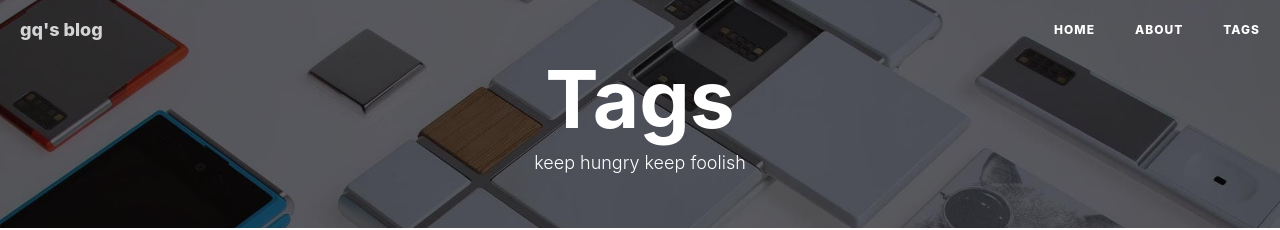
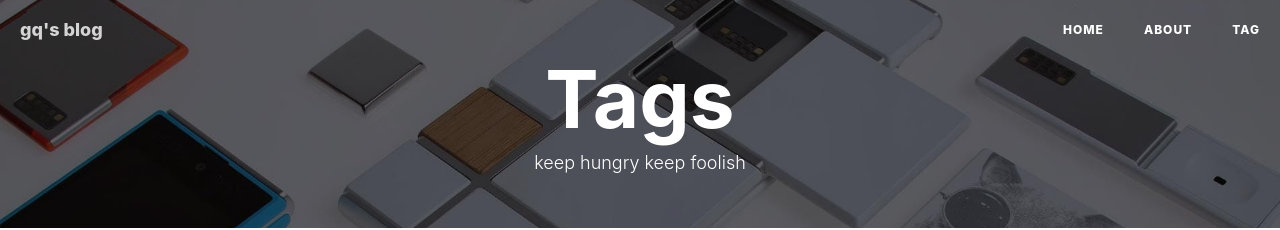
Before and after one commit to MR-GuoQing/blog, a Jekyll site: the page built from tags.html, in a window 1280 px wide. Shown: the top 230 px of the page. Built offline with Jekyll 4.4.1, drawn with Linux system fonts in a browser that asks for light colours; nearby versions of some CDN libraries; comment, search, counter and statistics services are not loaded.

Commit message:
Update nav.html

```diff
--- a/_includes/nav.html
+++ b/_includes/nav.html
@@ -19,11 +19,17 @@
                     <li>
                         <a href="{{ site.baseurl }}/">Home</a>
                     </li>
-                    {% for page in site.pages %}{% if page.title %}
+<!--                     {% for page in site.pages %}{% if page.title %}
                     <li>
                         <a href="{{ page.url | prepend: site.baseurl }}">{{ page.title }}</a>
                     </li>
-                    {% endif %}{% endfor %}
+                    {% endif %}{% endfor %} -->
+                    <li>
+                        <a href="{{"/about" | relative_url }}">About</a>
+                     </li>
+                      <li>
+                        <a href="{{"/tags" | relative_url }}">Tag</a>
+                     </li>
                 </ul>
             </div>
         </div>
```
